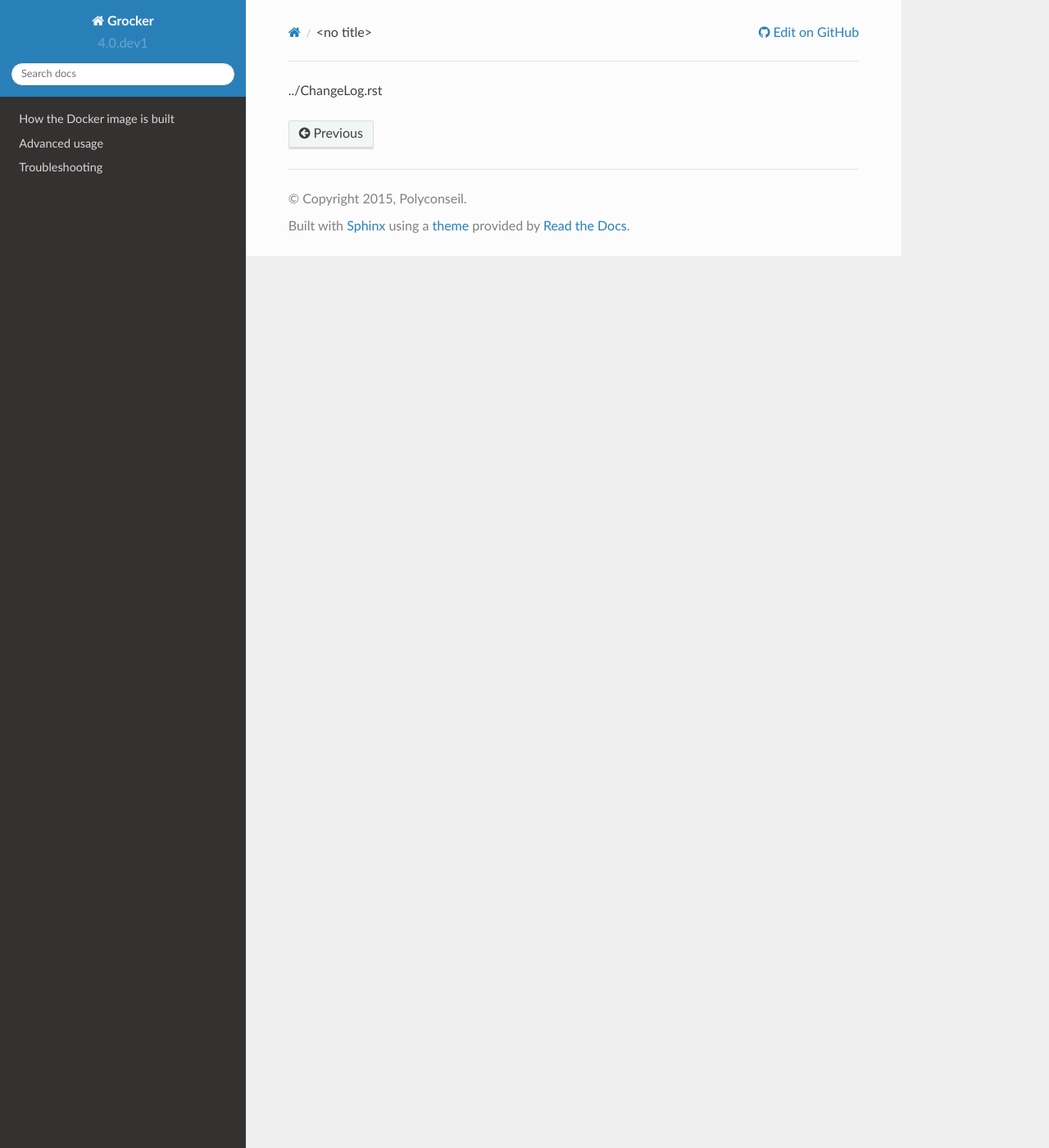
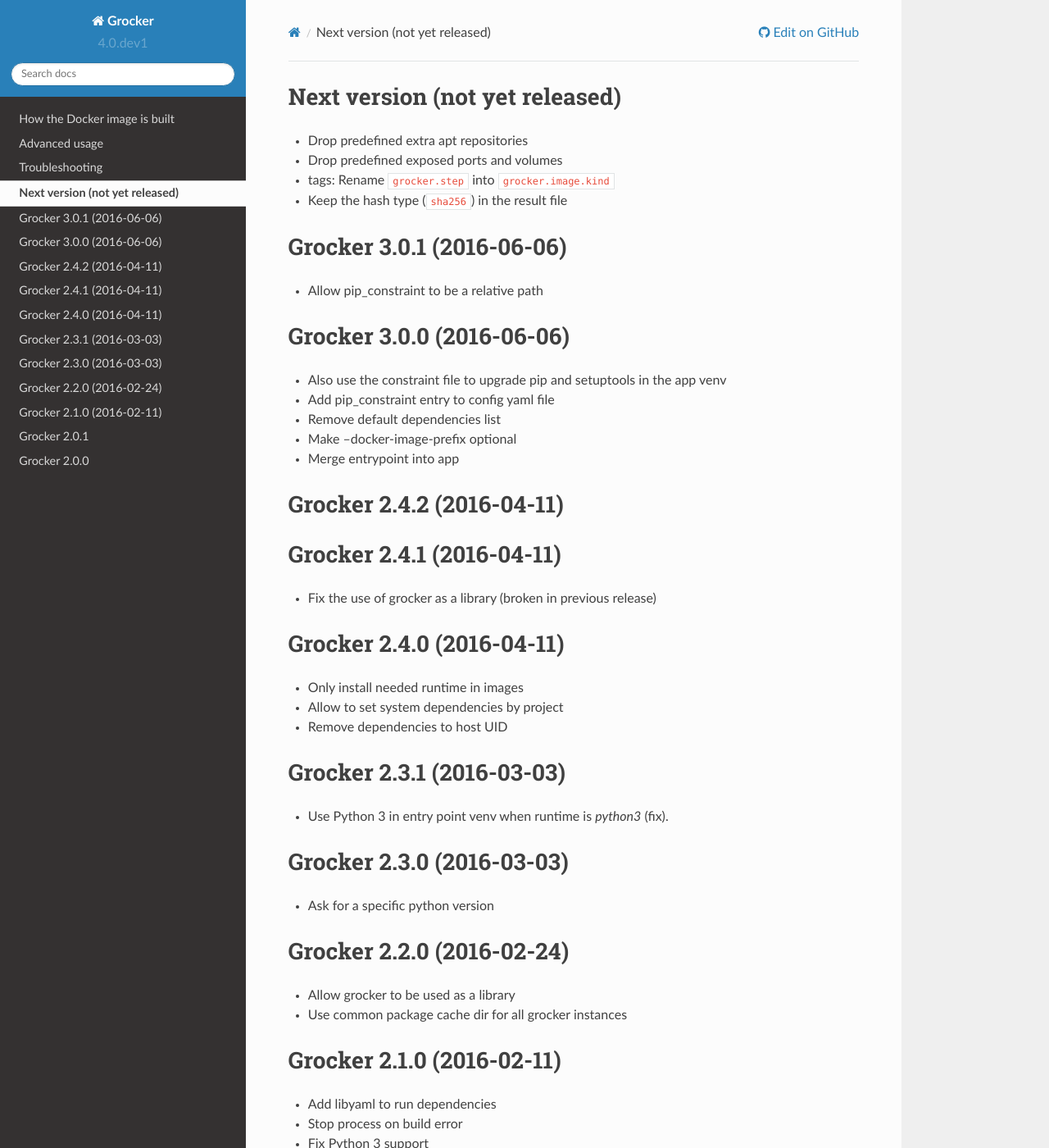
Before and after one commit to Polyconseil/grocker, a Sphinx documentation site: the page built from docs/changelog.rst, in a window 1280 px wide and 1400 px high. Shown: the whole window at 82% size. Built offline with Sphinx 7.4.7 and the Read the Docs theme 2.0.0, drawn with Linux system fonts in a browser that asks for light colours; pages that are not in the unit, such as notebooks, are missing from menus; some of the changed text lies outside the part shown.

```diff
--- a/docs/changelog.rst
+++ b/docs/changelog.rst
@@ -1 +1,77 @@
-../ChangeLog.rst
+Next version (not yet released)
+-------------------------------
+
+- Drop predefined extra apt repositories
+- Drop predefined exposed ports and volumes
+- tags: Rename ``grocker.step`` into ``grocker.image.kind``
+- Keep the hash type (``sha256``) in the result file
+
+
+Grocker 3.0.1 (2016-06-06)
+--------------------------
+
+- Allow pip_constraint to be a relative path
+
+
+Grocker 3.0.0 (2016-06-06)
+--------------------------
+
+- Also use the constraint file to upgrade pip and setuptools in the app venv
+- Add pip_constraint entry to config yaml file
+- Remove default dependencies list
+- Make --docker-image-prefix optional
+- Merge entrypoint into app
+
+
+Grocker 2.4.2 (2016-04-11)
+--------------------------
+
+
+
+Grocker 2.4.1 (2016-04-11)
+--------------------------
+
+- Fix the use of grocker as a library (broken in previous release)
+
+
+Grocker 2.4.0 (2016-04-11)
+--------------------------
+
+- Only install needed runtime in images
+- Allow to set system dependencies by project
+- Remove dependencies to host UID
+
+
+Grocker 2.3.1 (2016-03-03)
+--------------------------
+
+- Use Python 3 in entry point venv when runtime is `python3` (fix).
+
+
+Grocker 2.3.0 (2016-03-03)
+--------------------------
+
+- Ask for a specific python version
+
+Grocker 2.2.0 (2016-02-24)
+--------------------------
+
+- Allow grocker to be used as a library
+- Use common package cache dir for all grocker instances
+
+Grocker 2.1.0 (2016-02-11)
+--------------------------
+
+- Add libyaml to run dependencies
+- Stop process on build error
+- Fix Python 3 support
+
+Grocker 2.0.1
+-------------
+
+- Add docker-machine support
+
+Grocker 2.0.0
+-------------
+
+- Grocker v2 first release
```
Also changed, not shown: 1 other file.
